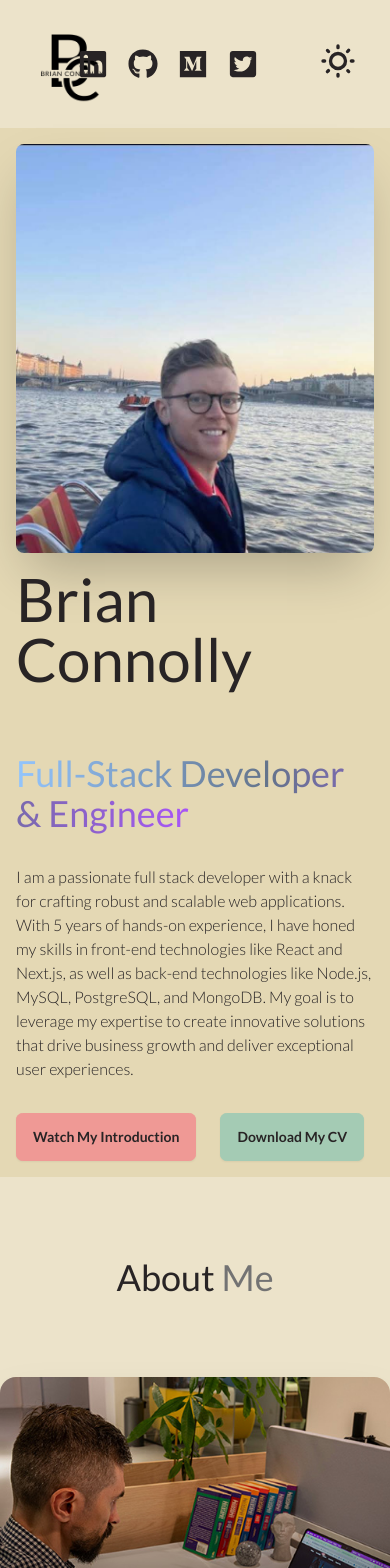
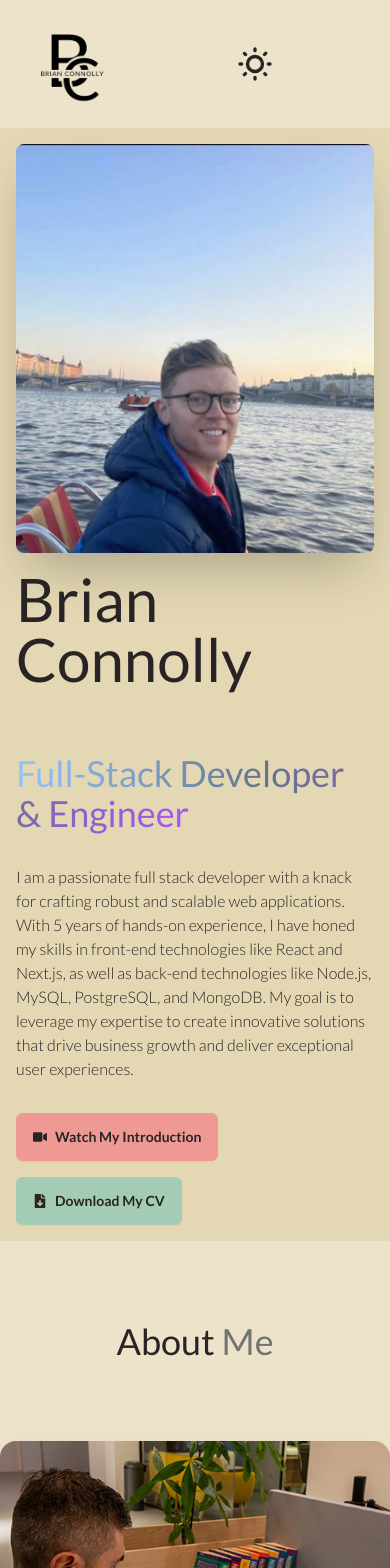
Before and after one commit to Brianconn71/portfolio-vite-react, a React (Vite) app: page / in a window 390 px wide. Shown: the top 1568 px of the page. Built offline with nearby package versions, Linux system fonts and the light colour scheme.

Commit message:
EDIT: styling changes

```diff
--- a/src/components/Hero.jsx
+++ b/src/components/Hero.jsx
@@ -2,6 +2,7 @@ import React from 'react'
 import heroImage from '../assets/images/Brian Connolly Software Developer & Engineer.png'
 import CV from '../assets/cv/Curriculum Vitae of Brian Connolly.pdf'
 import { HERO_CONTENT } from '../constants'
+import { FaVideo, FaFileDownload } from "react-icons/fa";
 
 const Hero = () => {
   return (
@@ -19,9 +20,9 @@ const Hero = () => {
             <p className="my-2 max-w-xl py-6 font-light">
                 {HERO_CONTENT}
             </p>
-            <div className='space-x-6'>
-              <button className="btn btn-primary">Watch My Introduction</button>
-              <a href={CV} download="Brian-Connolly-CV" target="_blank" rel="noopener noreferrer"><button className="btn btn-secondary">Download My CV</button></a>
+            <div className='flex flex-wrap gap-4'>
+              <button className="btn btn-primary"><span><FaVideo /></span> Watch My Introduction</button>
+              <a href={CV} download="Brian-Connolly-CV" target="_blank" rel="noopener noreferrer"><button className="btn btn-secondary"><span><FaFileDownload /></span> Download My CV</button></a>
             </div>
             </div>
         </div>
--- a/src/components/Navbar.jsx
+++ b/src/components/Navbar.jsx
@@ -17,20 +17,21 @@ const Navbar = () => {
             <li><a href="#projects">Projects</a></li>
             </ul>
         </div>
-        <div className="navbar-end gap-5 text-3xl p-3">
-          <a href="https://www.linkedin.com/in/brian-connolly-0b3791b0/" target="_blank">
+        <div className="navbar-end gap-5 text-3xl p-3 hidden md:flex">
+          <a href="https://www.linkedin.com/in/brian-connolly-0b3791b0/" rel="noopener noreferrer" target="_blank">
             <FaLinkedin />
           </a>
-          <a href="https://github.com/Brianconn71" target="_blank">
+          <a href="https://github.com/Brianconn71" rel="noopener noreferrer" target="_blank">
             <FaGithub />
           </a>
-          <a href="https://medium.com/@brian.connolly71" target="_blank">
+          <a href="https://medium.com/@brian.connolly71" rel="noopener noreferrer" target="_blank">
             <FaMedium />
           </a>
-          <a href="https://x.com/Brianconnwebdev" target="_blank">
+          <a href="https://x.com/Brianconnwebdev" rel="noopener noreferrer" target="_blank">
             <FaTwitterSquare />
           </a>
-          <div className="ml-10 mr-3">
+          </div>
+          <div className="ml-10 mr-8">
             <label className="swap swap-rotate">
               {/* this hidden checkbox controls the state */}
               <input type="checkbox" className="theme-controller" value="dracula" />
@@ -53,7 +54,6 @@ const Navbar = () => {
                   d="M21.64,13a1,1,0,0,0-1.05-.14,8.05,8.05,0,0,1-3.37.73A8.15,8.15,0,0,1,9.08,5.49a8.59,8.59,0,0,1,.25-2A1,1,0,0,0,8,2.36,10.14,10.14,0,1,0,22,14.05,1,1,0,0,0,21.64,13Zm-9.5,6.69A8.14,8.14,0,0,1,7.08,5.22v.27A10.15,10.15,0,0,0,17.22,15.63a9.79,9.79,0,0,0,2.1-.22A8.11,8.11,0,0,1,12.14,19.73Z" />
               </svg>
             </label>
-          </div>
         </div>
     </div>
   )
```
